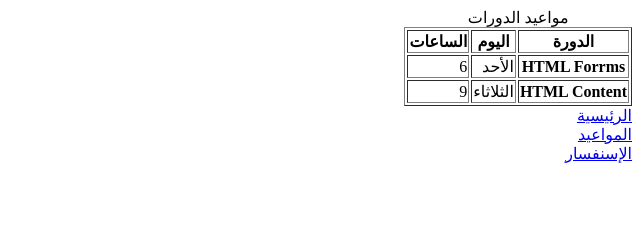
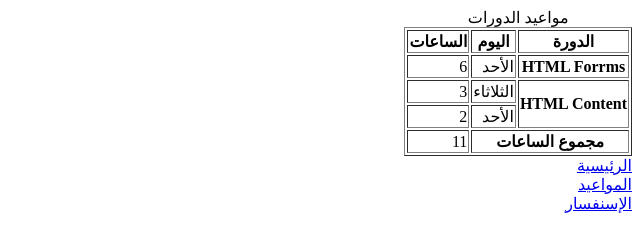
Before and after one commit to Yosefabunemra2002/coderz-institute, a plain HTML site: page schedule.html in a window 1280 px wide. Shown: the whole page, without its empty margins (640-1280 px from the left). Drawn offline with Linux system fonts and the light colour scheme.

Commit message:
update-schedule.html

```diff
--- a/schedule.html
+++ b/schedule.html
@@ -13,8 +13,12 @@
   </thead>
   <tbody>
     <tr><th scope="row">HTML Forrms</th><td>الأحد</td><td>6</td></tr>
-    <tr><th scope="row">HTML Content</th><td>الثلاثاء</td><td>9</td></tr>
+    <tr><th rowspan="2" scope="rowgroup">HTML Content</th><td>الثلاثاء</td><td>3</td></tr>
+    <tr><td>الأحد</td><td>2</td></tr>
   </tbody>
+  <tfoot>
+    <tr><th colspan="2" scope="colgroup">مجموع الساعات</th><td>11</td></tr>
+  </tfoot>
 
 </table>
 
```
